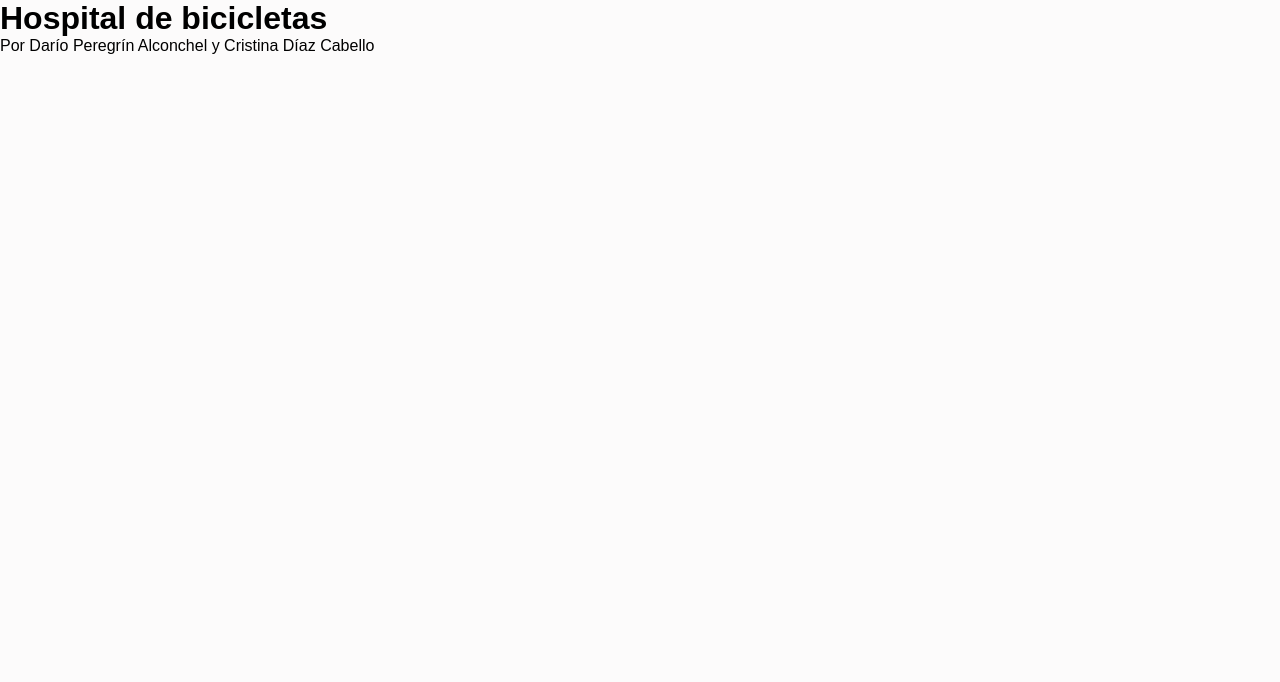
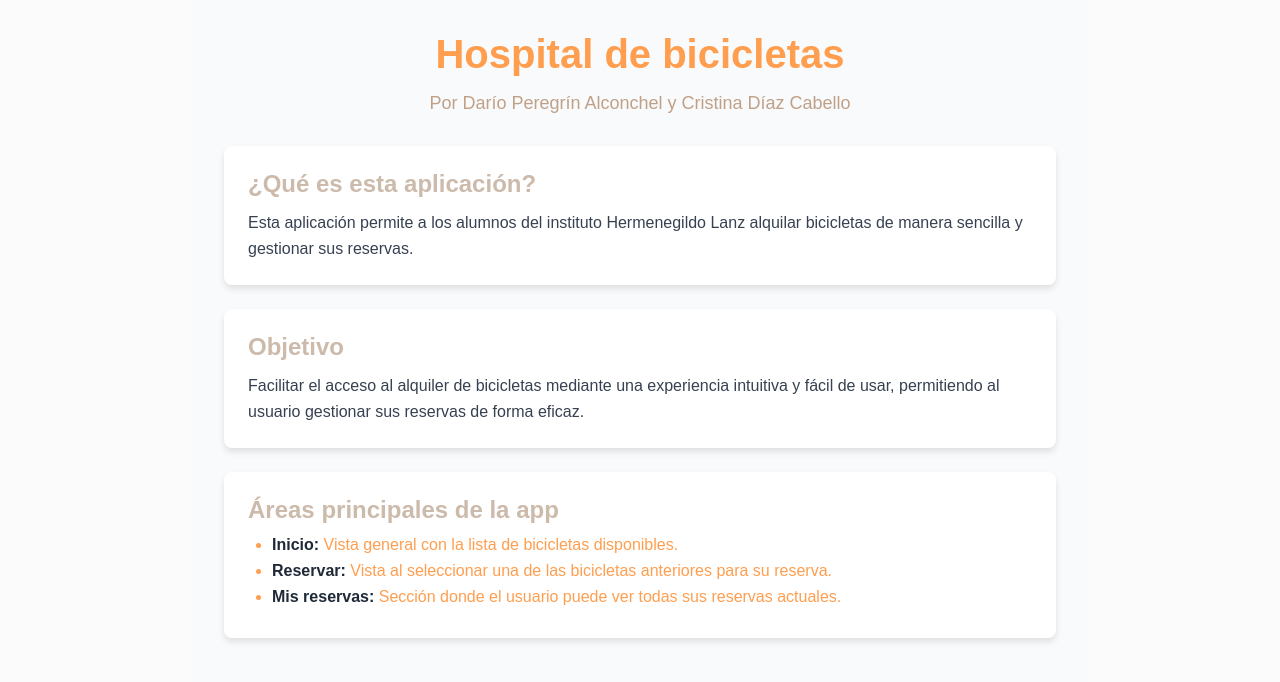
Before and after one commit to Bicis-HLanz/hopital-bicis, a Next.js app: page /documentacion in a window 1280 px wide. Shown: the top 682 px of the page. Built offline with nearby package versions, Linux system fonts and the light colour scheme.

Commit message:
Add styled documentation page with content sections

```diff
--- /dev/null
+++ b/app/(docs)/documentacion/page.module.css
@@ -0,0 +1,56 @@
+.container {
+    padding: 2rem;
+    background-color: #f9fafb;
+    width: 70%;
+    margin: 0 auto;
+  }
+
+  .title {
+    font-size: 2.5rem;
+    font-weight: 800;
+    color: var(--primary);
+    text-align: center;
+    margin-bottom: 1rem;
+  }
+
+  .subtitle {
+    font-size: 1.125rem;
+    color: var(--accent);
+    text-align: center;
+    margin-bottom: 2rem;
+  }
+
+  .section {
+    background-color: #ffffff;
+    padding: 1.5rem;
+    border-radius: 8px;
+    box-shadow: 0 4px 6px rgba(0, 0, 0, 0.1);
+    margin-bottom: 1.5rem;
+  }
+
+  .section-title {
+    font-size: 1.5rem;
+    font-weight: 600;
+    color: var(--secondary);
+    margin-bottom: 0.75rem;
+  }
+
+  .section-text {
+    font-size: 1rem;
+    color: #374151;
+    line-height: 1.6;
+  }
+
+  .list {
+    list-style-type: disc;
+    padding-left: 1.5rem;
+    color: var(--primary);
+  }
+
+  .list-item {
+    margin-bottom: 0.5rem;
+  }
+
+  .list-item strong {
+    color: #1f2937;
+  }
--- a/app/(docs)/documentacion/page.tsx
+++ b/app/(docs)/documentacion/page.tsx
@@ -1,8 +1,46 @@
-export default function Page(){
-    return (
-        <>
-            <h1>Hospital de bicicletas</h1>
-            <p>Por Darío Peregrín Alconchel y Cristina Díaz Cabello</p>
-        </>
-    )
+import styles from "./page.module.css";
+
+export default function Page() {
+  return (
+    <div className={styles.container}>
+      <h1 className={styles.title}>Hospital de bicicletas</h1>
+      <p className={styles.subtitle}>
+        Por Darío Peregrín Alconchel y Cristina Díaz Cabello
+      </p>
+      <section className={styles.section}>
+        <h2 className={styles["section-title"]}>¿Qué es esta aplicación?</h2>
+        <p className={styles["section-text"]}>
+          Esta aplicación permite a los alumnos del instituto Hermenegildo Lanz
+          alquilar bicicletas de manera sencilla y gestionar sus reservas.
+        </p>
+      </section>
+      <section className={styles.section}>
+        <h2 className={styles["section-title"]}>Objetivo</h2>
+        <p className={styles["section-text"]}>
+          Facilitar el acceso al alquiler de bicicletas mediante una experiencia
+          intuitiva y fácil de usar, permitiendo al usuario gestionar sus
+          reservas de forma eficaz.
+        </p>
+      </section>
+
+      <section className={styles.section}>
+        <h2 className={styles["section-title"]}>Áreas principales de la app</h2>
+        <ul className={styles.list}>
+          <li className={styles["list-item"]}>
+            <strong>Inicio:</strong> Vista general con la lista de bicicletas
+            disponibles.
+          </li>
+          <li className={styles["list-item"]}>
+            <strong>Reservar:</strong> Vista al seleccionar una de las
+            bicicletas anteriores para su reserva.
+          </li>
+          <li className={styles["list-item"]}>
+            <strong>Mis reservas:</strong> Sección donde el usuario puede ver
+            todas sus reservas actuales.
+          </li>
+        </ul>
+      </section>
+
+    </div>
+  );
 }
```
